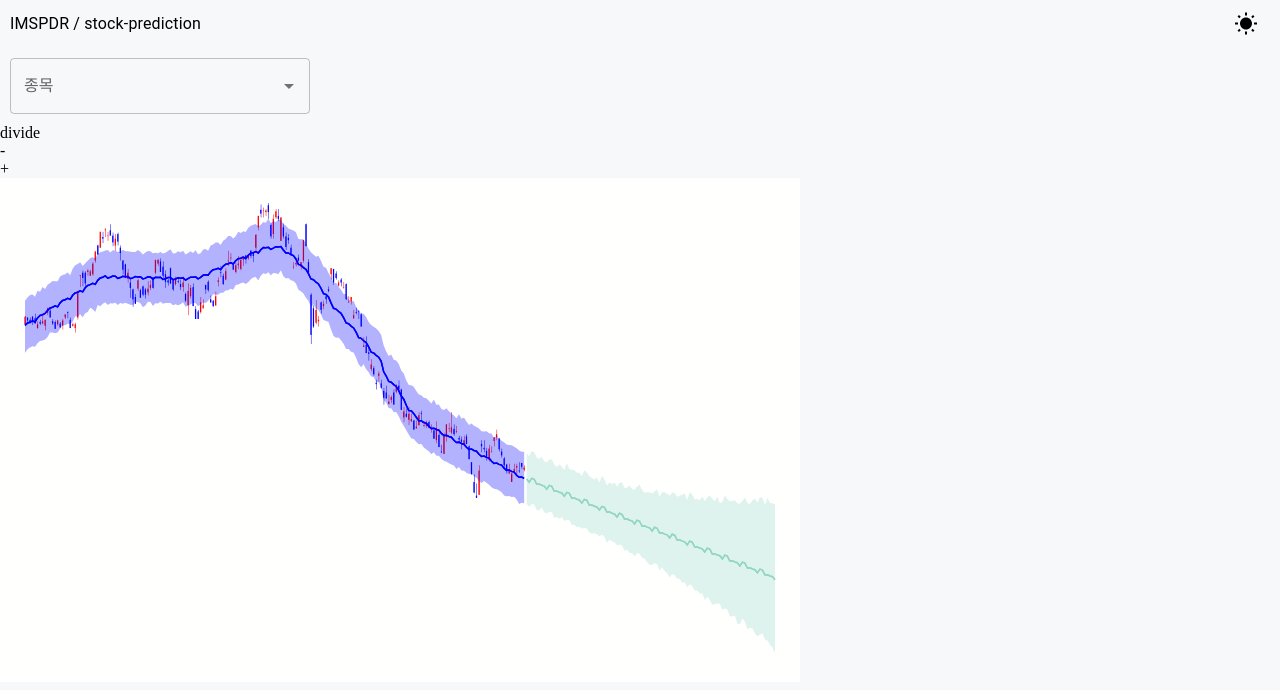
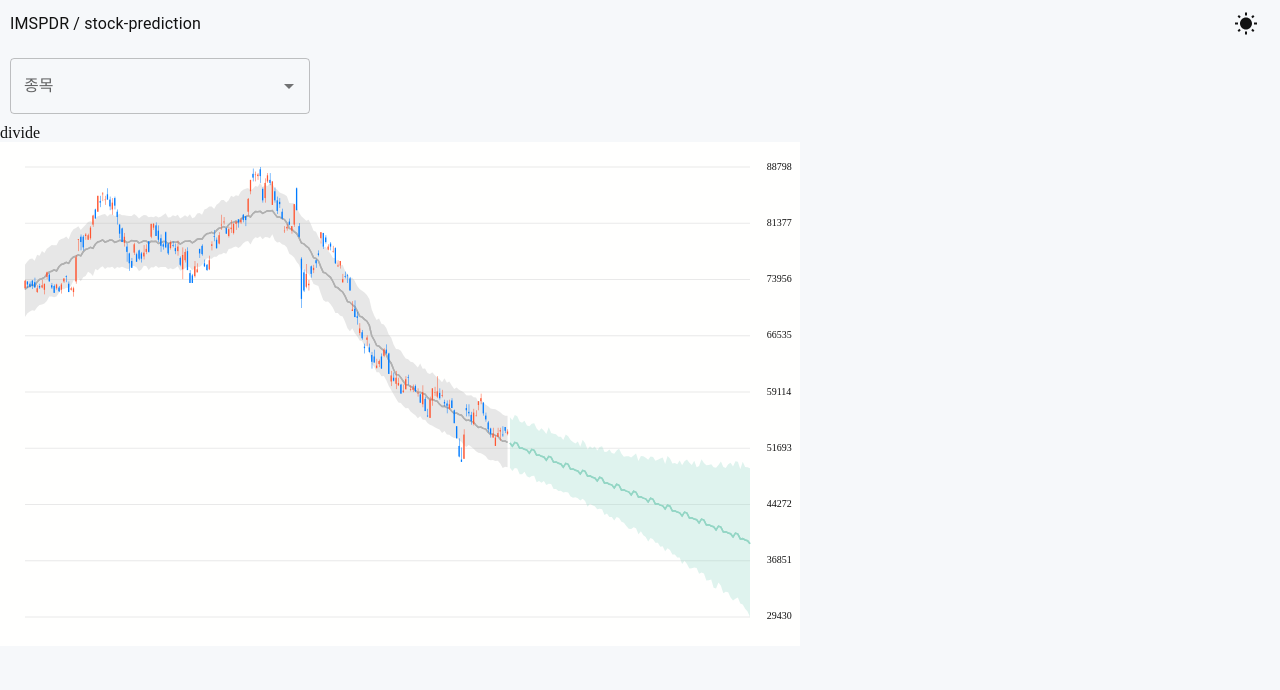
Before and after one commit to imspdr/stock-prediction, a React app in the folder frontend/: page / in a window 1280 px wide. Shown: the top 690 px of the page. Built offline with nearby package versions, Linux system fonts and the light colour scheme.

Commit message:
add grid line

```diff
--- a/frontend/src/components/TimeseriesChart.tsx
+++ b/frontend/src/components/TimeseriesChart.tsx
@@ -1,7 +1,7 @@
 import { css } from "@emotion/react";
 import { Circle } from "@mui/icons-material";
 import { GivenData, PredictedData } from "@src/store/types";
-import { useState, useEffect } from "react";
+import { useState, useEffect, useCallback } from "react";
 
 export default function TimeseriesChart(props: {
   givenData: GivenData[];
@@ -10,29 +10,55 @@ export default function TimeseriesChart(props: {
   const [divided, setDivided] = useState(false);
   const [scale, setScale] = useState(1);
 
-  const [window, setWindow] = useState(0);
+  const [nowIndex, setNowIndex] = useState(0);
 
   const [transitionOn, setTransitionOn] = useState(false);
   const [scrolling, setScrolling] = useState(false);
   const [startX, setStartX] = useState(0);
 
+  useEffect(() => {
+    setNowIndex((v) => Math.min(length - scaledLength, v));
+  }, [scale]);
+  useEffect(() => {
+    setTransitionOn(false);
+  }, [divided]);
+
+  // add key down scroll effect
+  const keyDownEvent = function (ev: KeyboardEvent) {
+    if (ev.key === "ArrowRight") {
+      setNowIndex((v) => Math.min(v + 1, length - length / scale));
+    } else if (ev.key === "ArrowLeft") {
+      setNowIndex((v) => Math.max(0, v - 1));
+    }
+  };
+  useEffect(() => {
+    window.addEventListener("keydown", keyDownEvent);
+    return () => {
+      window.removeEventListener("keydown", keyDownEvent);
+    };
+  }, [scale]);
+
   const width = 1600;
   const height = 1000;
   const padding = 50;
-  const scrollWidth = 10;
+  const leftPadding = 50;
+  const rightPadding = 100;
+  const scrollWidth = 5;
 
   const predictedColor = "var(--highlight)";
-  const givenColor = "blue";
+  const givenColor = "var(--chart-gray)";
 
+  // select data using state
   const length = props.predictedData.length;
-  const scaledLength = props.predictedData.length / scale;
+  const scaledLength = Math.floor(length / scale);
 
-  const selectedGivenData = props.givenData.slice(window, window + scaledLength);
-  const selectedPredictedData = props.predictedData.slice(window, window + scaledLength);
+  const selectedGivenData = props.givenData.slice(nowIndex, nowIndex + scaledLength);
+  const selectedPredictedData = props.predictedData.slice(nowIndex, nowIndex + scaledLength);
 
   const givenPrediction = selectedPredictedData.filter((data) => data.predicted == 0);
   const predictedData = selectedPredictedData.filter((data) => data.predicted == 1);
 
+  // calc min max value to get proper size
   const maxY = Math.max(
     ...selectedPredictedData.map((d) => d.yhat_upper),
     ...selectedGivenData.map((d) => d.upper)
@@ -49,34 +75,49 @@ export default function TimeseriesChart(props: {
     ...selectedPredictedData.map((d) => d.trend_lower),
     ...selectedGivenData.map((d) => d.lower)
   );
-  const maxAbsAdditive = Math.max(...props.predictedData.map((d) => Math.abs(d.additive_terms)));
+  const maxAbsAdditive = Math.ceil(
+    Math.max(...props.predictedData.map((d) => Math.abs(d.additive_terms)))
+  );
 
+  // functions to transform coordinate to svg's
   const xScale = (x: number) =>
-    ((x - window) / (scaledLength - 1)) * (width - 2 * padding) + padding;
-  const yScale = (y: number) =>
+    ((x - nowIndex) / (scaledLength - 1)) * (width - leftPadding - rightPadding) + leftPadding;
+  const baseScale = (y: number) =>
     height - padding - ((y - minY) / (maxY - minY)) * (height - 2 * padding);
 
   const trendScale = (y: number) =>
-    height / 2 -
-    padding / 2 -
-    (((y - minTrend) / (maxTrend - minTrend)) * (height - 3 * padding)) / 2;
+    height / 2 - padding - ((y - minTrend) / (maxTrend - minTrend)) * (height / 2 - 2 * padding);
   const additiveScale = (y: number) =>
-    height - padding - ((y / maxAbsAdditive + 1) * (height - 3 * padding)) / 4;
+    height -
+    padding -
+    (height / 2 - padding * 2) / 2 -
+    (y / maxAbsAdditive) * (height / 4 - padding);
 
-  const xAxis = [padding, height - padding, height / 2 - padding / 2, height / 2 + padding / 2];
-  const yAxis = [padding, width - padding];
-
+  const yScale = (y: number) => {
+    if (divided) {
+      return trendScale(y);
+    } else {
+      return baseScale(y);
+    }
+  };
+  // values for grid
+  const yGap = Math.round((maxY - minY) / 8);
+  const xAxis = [leftPadding, width - rightPadding];
+  const yAxis = [...new Array(9)].map((_, i) => {
+    return Math.round(divided ? minTrend : minY) + i * yGap;
+  });
+  const additiveYAxis = [-maxAbsAdditive, 0, maxAbsAdditive];
   const datas = [
     {
       name: "given",
       data: givenPrediction,
-      start: window,
+      start: nowIndex,
       color: givenColor,
     },
     {
       name: "predicted",
       data: predictedData,
-      start: window + givenPrediction.length,
+      start: nowIndex + givenPrediction.length,
       color: predictedColor,
     },
   ];
@@ -92,31 +133,11 @@ export default function TimeseriesChart(props: {
           {" "}
           divide
         </div>
-
-        <div
-          onClick={() => {
-            setTransitionOn(false);
-            setScale((v) => (v > 1 ? v / 2 : 1));
-          }}
-        >
-          {" "}
-          -
-        </div>
-        <div
-          onClick={() => {
-            setTransitionOn(false);
-            setScale((v) => (v > 8 ? 1 : v * 2));
-          }}
-        >
-          {" "}
-          +
-        </div>
       </div>
       <div
         css={css`
           width: 90%;
           max-width: 800px;
-          aspect-ratio: 1.6 / 1;
           background-color: var(--paper);
           cursor: ${scrolling ? "grabbing" : "grab"};
           .data-transition {
@@ -137,72 +158,84 @@ export default function TimeseriesChart(props: {
           setScrolling(false);
         }}
         onMouseMove={(e) => {
-          if (scrolling) {
-            setWindow((v) => {
-              if (e.clientX < startX) {
-                return Math.min(v + 1, length - scaledLength);
-              } else {
-                return Math.max(0, v - 1);
-              }
+          if (scrolling && scale > 1) {
+            setNowIndex((v) => {
+              return Math.min(
+                Math.max(
+                  0,
+                  v + Math.floor(((startX - e.clientX) / window.innerWidth) * scaledLength)
+                ),
+                length - scaledLength
+              );
             });
           }
         }}
-        onFocus={() => {
+        onWheel={(e) => {
+          if (e.deltaY < 0) {
+            setTransitionOn(false);
+            setScale((v) => (v > 8 ? 1 : v * 2));
+          } else {
+            setTransitionOn(false);
+            setScale((v) => (v > 1 ? v / 2 : 1));
+          }
+        }}
+        onMouseLeave={() => {
           setScrolling(false);
         }}
       >
         <svg viewBox={`0 0 ${width} ${height}`}>
-          {scale > 1 && (
+          {/* {grid line} */}
+          {yAxis.map((y) => (
+            <>
+              <path
+                d={`M ${xAxis[0]} ${yScale(y)} L ${xAxis[1]} ${yScale(y)}`}
+                stroke="var(--chart-grid)"
+                strokeWidth={1}
+                className="y-transition"
+              />
+              <text
+                x={width - (rightPadding * 2) / 3}
+                y={yScale(y) + 5}
+                fontSize={20}
+                fill={"var(--foreground)"}
+                className="y-transition"
+              >
+                {y}
+              </text>
+            </>
+          ))}
+          {divided && (
+            <>
               <rect
-              x={(window / length) * width}
-              y={height - scrollWidth}
-              height={scrollWidth}
-              width={width / scale}
-              fill="var(--foreground)"
+                x={0}
+                y={height / 2 - padding / 2}
+                height={padding}
+                width={width}
+                fill={"var(--background)"}
               />
-          )}
-          {/* {xAxis.map((y) => (
-          <path d={`M ${yAxis[0]} ${y} L ${yAxis[1]} ${y}`} stroke="var(--foreground)" />
-        ))} */}
-          {/* givenData dots */}
-          {selectedGivenData.map((data: GivenData, i: number) => {
-            const realIndex = window + i;
+              {additiveYAxis.map((y) => {
                 return (
                   <>
-                {/* <circle
-                className="cy-transition"
-                cx={xScale(i)}
-                cy={divided ? trendScale(data.y) : yScale(data.y)}
-                r={3}
+                    <path
+                      d={`M ${xAxis[0]} ${additiveScale(y)} L ${xAxis[1]} ${additiveScale(y)}`}
+                      stroke="var(--chart-grid)"
+                      strokeWidth={1}
+                      className="y-transition"
+                    />
+                    <text
+                      x={width - (rightPadding * 2) / 3}
+                      y={additiveScale(y) + 5}
+                      fontSize={20}
                       fill={"var(--foreground)"}
-              /> */}
-                <rect
                       className="y-transition"
-                  x={xScale(realIndex) - ((1 / (scaledLength - 1)) * (width - 2 * padding)) / 4}
-                  y={
-                    divided
-                      ? trendScale(Math.max(data.y, data.start))
-                      : yScale(Math.max(data.y, data.start))
-                  }
-                  height={Math.max(1, Math.abs(yScale(data.start) - yScale(data.y)))}
-                  width={((1 / (scaledLength - 1)) * (width - 2 * padding)) / 2}
-                  fill={data.start > data.y ? "blue" : "red"}
-                />
-                <rect
-                  className="y-transition"
-                  x={xScale(realIndex)}
-                  y={divided ? trendScale(data.upper) : yScale(data.upper)}
-                  height={
-                    divided
-                      ? trendScale(data.lower) - trendScale(data.upper)
-                      : yScale(data.lower) - yScale(data.upper)
-                  }
-                  width={1}
-                  fill={data.start > data.y ? "blue" : "red"}
-                />
+                    >
+                      {y}
+                    </text>
                   </>
                 );
               })}
+            </>
+          )}
           {/* main line  */}
           {datas.map((dataType) => {
             return (
@@ -219,12 +252,7 @@ export default function TimeseriesChart(props: {
                       .join(" ")} ${dataType.data
                       .slice()
                       .reverse()
-                      .map(
-                        (d) => `L ${xScale(d.index)} ${trendScale(d.trend_lower)}
-                  `
-                      )}
-                  Z
-                `}
+                      .map((d) => `L ${xScale(d.index)} ${trendScale(d.trend_lower)}`)} Z`}
                     fill={dataType.color}
                     opacity="0.3"
                   />
@@ -240,12 +268,7 @@ export default function TimeseriesChart(props: {
                       .join(" ")} ${dataType.data
                       .slice()
                       .reverse()
-                      .map(
-                        (d) => `L ${xScale(d.index)} ${yScale(d.yhat_lower)}
-                  `
-                      )}
-                  Z
-                `}
+                      .map((d) => `L ${xScale(d.index)} ${yScale(d.yhat_lower)}`)} Z`}
                     fill={dataType.color}
                     opacity="0.3"
                   />
@@ -300,6 +323,46 @@ export default function TimeseriesChart(props: {
               </>
             );
           })}
+          {scale > 1 && (
+            <rect
+              x={(nowIndex / length) * width}
+              y={height - scrollWidth}
+              height={scrollWidth}
+              width={width / scale}
+              fill="var(--scroll-color)"
+            />
+          )}
+          {/* givenData dots */}
+          {selectedGivenData.map((data: GivenData, i: number) => {
+            const realIndex = nowIndex + i;
+            return (
+              <>
+                {/* <circle
+                className="cy-transition"
+                cx={xScale(i)}
+                cy={divided ? trendScale(data.y) : yScale(data.y)}
+                r={3}
+                fill={"var(--foreground)"}
+              /> */}
+                <rect
+                  className="y-transition"
+                  x={xScale(realIndex) - ((1 / (scaledLength - 1)) * (width - 2 * padding)) / 4}
+                  y={yScale(Math.max(data.y, data.start))}
+                  height={Math.max(1, Math.abs(yScale(data.start) - yScale(data.y)))}
+                  width={((1 / (scaledLength - 1)) * (width - 2 * padding)) / 2}
+                  fill={data.start > data.y ? "var(--chart-blue)" : "var(--chart-red)"}
+                />
+                <rect
+                  className="y-transition"
+                  x={xScale(realIndex)}
+                  y={yScale(data.upper)}
+                  height={yScale(data.lower) - yScale(data.upper)}
+                  width={1}
+                  fill={data.start > data.y ? "var(--chart-blue)" : "var(--chart-red)"}
+                />
+              </>
+            );
+          })}
         </svg>
       </div>
     </>
--- a/frontend/src/index.css
+++ b/frontend/src/index.css
@@ -1,20 +1,32 @@
 :root {
   --white: #fffffe;
-  --black: #000000;
+  --black: #121212;
   --light: #f6f8fa;
   --scroll-color-black: rgba(0, 0, 0, 0.7);
   --mint: #94d6c5;
   --pink: #d694c6;
+  --blue:#007bff;
+  --red:#ff5733;
+  --gray: #b0b0b0;
+  --grid: #d3d3d3;
 
+  --dark-red: #ff6b6b;
+  --dark-blue: #4da8da;
   --dark-white: #f8f8f2;
   --dark-black: #272822;
   --dark-mint: #3a987f;
   --dark-pink: #c15da9;
+  --dark-gray: #5a5a5a;
+  --dark-grid: #4f4f4f;
   --scroll-color-white: rgba(255, 255, 255, 0.3);
 
   --scroll-color: var(--scroll-color-black);
   --background: var(--light);
   --foreground: var(--black);
+  --chart-red: var(--red);
+  --chart-blue: var(--blue);
+  --chart-gray: var(--gray);
+  --chart-grid: var(--grid);
   --paper: var(--white);
   --highlight: var(--mint);
   --warning: var(--pink);
@@ -31,7 +43,7 @@ body {
 
 *::-webkit-scrollbar,
 *::-webkit-scrollbar-thumb {
-  width: 8px !important;
+  width: 5px !important;
   height: 8px;
   border-radius: 4px !important;
   margin: 0 !important;
```
Also changed, not shown: frontend/src/App.tsx (+17 -1 lines). Lines whose indentation alone changed are shown as unchanged.
